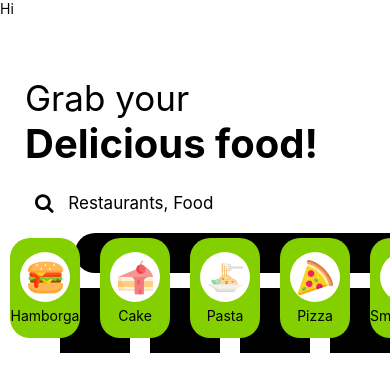
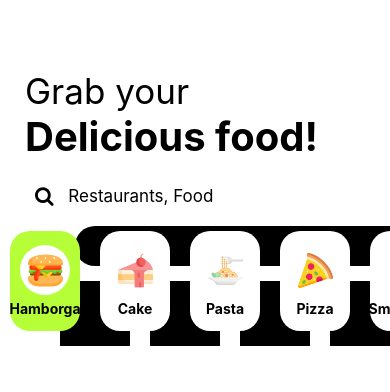
Before and after one commit to brandmch/Restaurants-Search, a React Native app: screen / in a window 390 px wide. Shown: the top 392 px of the page. Built offline with nearby package versions, Linux system fonts and the light colour scheme.

Commit message:
onPress added

```diff
--- a/App.js
+++ b/App.js
@@ -7,7 +7,6 @@ import CategoryItem from "./src/components/CategoryItem";
 export default function App() {
   return (
     <View style={styles.container}>
-      <Text>Hi</Text>
       <StatusBar />
       <Header />
       <Search />
--- a/src/common/styles.js
+++ b/src/common/styles.js
@@ -6,6 +6,7 @@ export const commonStyles = {
     shadowOpacity: 1,
     borderRadius: 20,
   },
+
   backgroundColor: {
     backgroundColor: "#ff007b",
   },
@@ -19,15 +20,13 @@ export const commonStyles = {
     backgroundColor: "#ffffff",
     alignItems: "center",
     justifyContent: "center",
-    backgroundColor: "#83cf00",
   },
+
   pic: {
     height: 35,
     width: 35,
   },
-  foodItems: {
-    flexDirection: "row",
-  },
+
   imageContainer: {
     width: 50,
     height: 50,
--- a/src/components/CategoryItem.js
+++ b/src/components/CategoryItem.js
@@ -1,26 +1,47 @@
-import { Text, View, StyleSheet, Image, ScrollView } from "react-native";
-import pics from "../images/images";
+import {
+  Text,
+  View,
+  Image,
+  ScrollView,
+  TouchableWithoutFeedback,
+} from "react-native";
+import { useState } from "react";
 import { commonStyles } from "../common/styles";
-import { v1 as uuidv1 } from "uuid";
 import Food from "../food_data";
 
-const { container, elevation, foodItems, imageContainer } = commonStyles;
+const { container, elevation, imageContainer, pic } = commonStyles;
+
+export default function CategoryItem() {
+  const [selectedItem, setSelectedItem] = useState(1);
 
   const foodCategories = Food.map((food) => {
     return (
-    <View style={[container, elevation]}>
+      <TouchableWithoutFeedback onPress={() => setSelectedItem(food.id)}>
+        <View
+          style={[
+            container,
+            elevation,
+            {
+              backgroundColor: selectedItem !== food.id ? "#ffffff" : "#b6ff38",
+            },
+          ]}
+          onPress={() => {
+            console.log("PRESSED MOGO");
+          }}
+          key={food.id}
+        >
           <View style={imageContainer}>
-        <Image source={food.img} style={{ height: 35, width: 35 }} />
+            <Image source={food.img} style={pic} />
           </View>
-      <Text>{food.name}</Text>
+          <Text style={{ fontWeight: "bold" }}>{food.name}</Text>
         </View>
+      </TouchableWithoutFeedback>
     );
   });
 
-export default function CategoryItem() {
   return (
     <ScrollView horizontal={true} showsHorizontalScrollIndicator={false}>
-      <View style={foodItems}>{foodCategories}</View>
+      <View style={{ flexDirection: "row" }}>{foodCategories}</View>
     </ScrollView>
   );
 }
--- a/src/components/Header.js
+++ b/src/components/Header.js
@@ -12,7 +12,7 @@ export default function Header() {
 const styles = StyleSheet.create({
   container: {
     marginHorizontal: 25,
-    marginTop: 60,
+    marginTop: 70,
   },
 
   lightHeader: {
```
Lines whose indentation alone changed are shown as unchanged.
